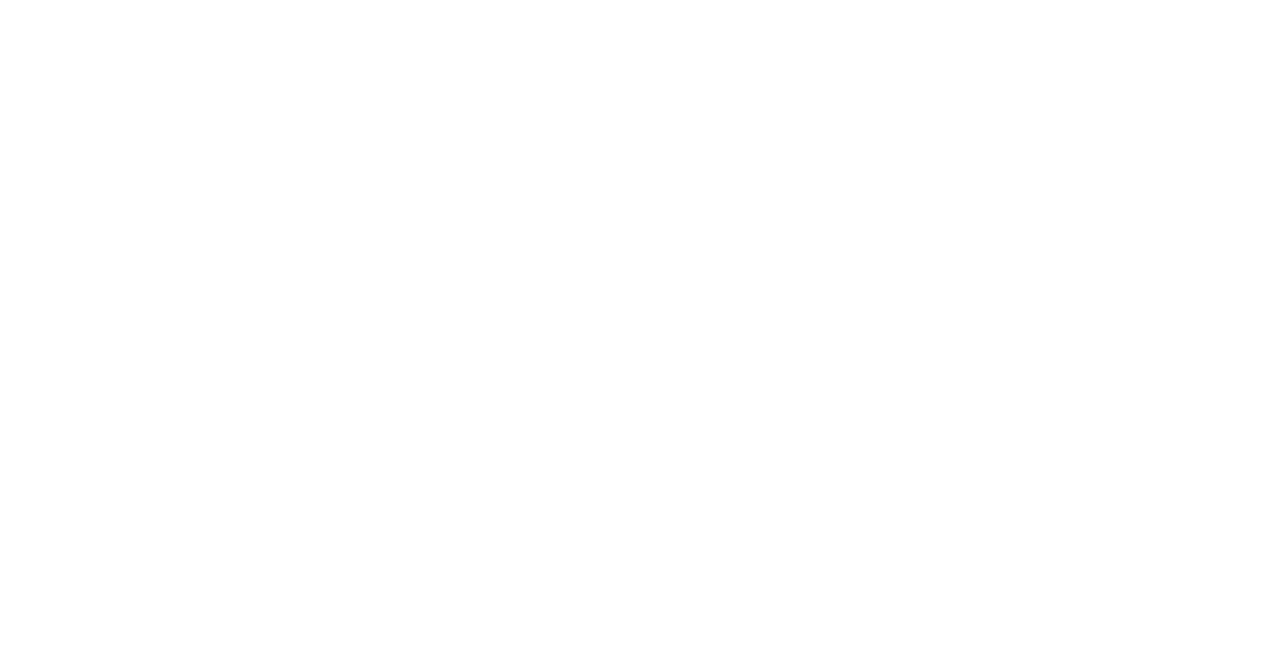
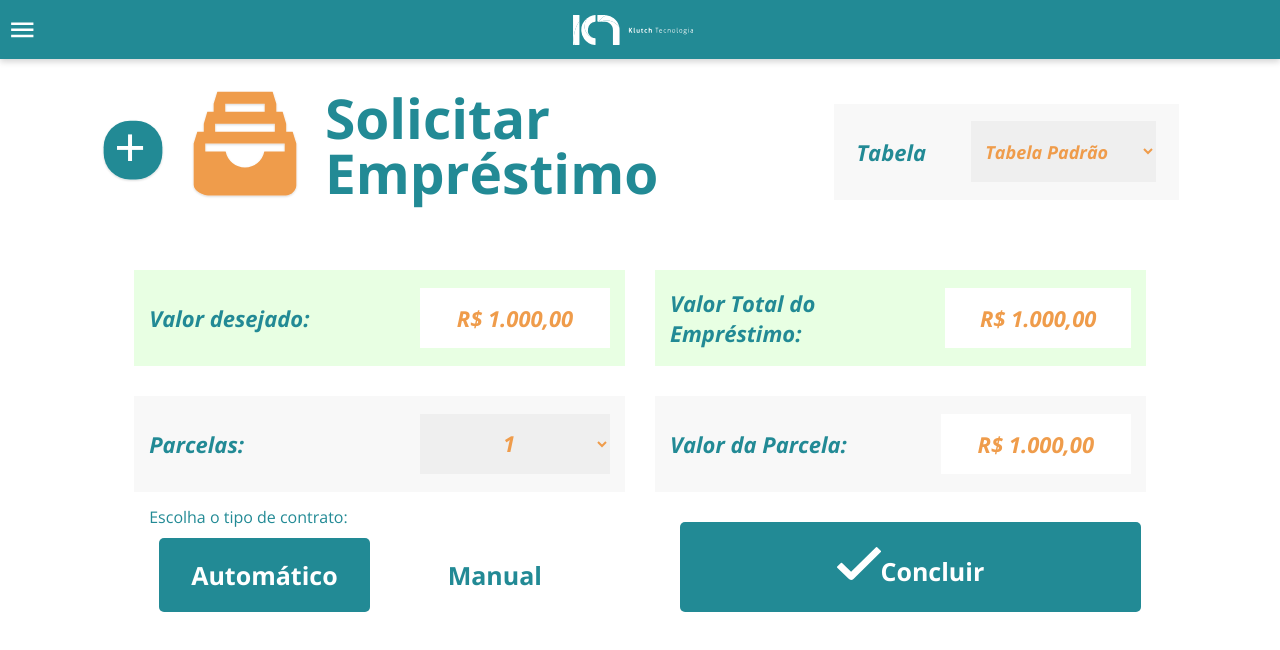
Before and after one commit to juvenalbruno/Desafio_Klutch, a React (Create React App) app: page /solicitation/conclusion in a window 1280 px wide. Shown: the top 650 px of the page. Built offline with nearby package versions, Linux system fonts and the light colour scheme.

Commit message:
conclusao

```diff
--- a/src/Routes.tsx
+++ b/src/Routes.tsx
@@ -4,15 +4,17 @@
 import Home from './pages/Home';
 import SelectCart from './pages/SelectedCard';
 import Solicitation from './pages/Solicitation';
+import Conclusion from './pages/Conclusion';
 
 export default function Routes(){
     return(
         <BrowserRouter>
             <Switch>
+                <Route path="/solicitation/conclusion" component={Conclusion} />
+                <Route path="/solicitation/datacard" component={DataCard} />
+                <Route path="/solicitation/card" component={SelectCart} />
+                <Route path="/solicitation" component={Solicitation} exact />
                 <Route path="/" component={Home} exact />
-                <Route path="/solicitation" component={Solicitation} exact />
-                <Route path="/solicitation/selectedcard" component={SelectCart} />
-                <Route path="/solicitation/datacard" component={DataCard} />
             </Switch>
         </BrowserRouter>
     );
--- /dev/null
+++ b/src/components/TableComum/index.tsx
@@ -0,0 +1,8 @@
+import React from 'react';
+export default function TableComum(props){
+    return(
+        <>
+
+        </>
+    );
+}
--- a/src/global.ts
+++ b/src/global.ts
@@ -5,6 +5,7 @@
         --color-primary: #228A95;
         --color-blue2: #187680;
         --color-blue-bloq: #228A9540;
+        --color-confirm: #E8FFE3;
         --color-secondary: #EF9C4B;
         --color-orange2: #fd8030;
         --color-selection: #EFDF4B23;
--- /dev/null
+++ b/src/pages/Conclusion.tsx
@@ -0,0 +1,250 @@
+import React from 'react';
+import styled from 'styled-components';
+import Sidebar from '../components/Sidebar';
+
+import Plus from "../assets/icons/Grupo270.svg";
+import Filing from "../assets/icons/_ionicons_svg_md-filing-2.svg";
+import Confirm from "../assets/icons/_ionicons_svg_ios-checkmark.svg";
+import TableComum from '../components/TableComum';
+
+export default function Conclusion(){
+    return(
+        <>
+            <Sidebar />
+            <Container>
+                <Title>
+                    <TitleWrapp>
+                        <img className="plus" src={Plus} alt="IconPlus" />
+                        <img src={Filing} alt="IconFiling" />
+                        <h1>Solicitar Empréstimo</h1>
+                    </TitleWrapp>
+                    <TableOptions>
+                        <h1>Tabela</h1>
+                        <select name="" id="Tabela">
+                            <option value="Tabela 1">Tabela Padrão</option>
+                            <option value="Tabela 2">Tabela Padrão 2</option>
+                        </select>
+                    </TableOptions>
+                </Title>
+                <Info>
+                    <Column>
+                        <Celula style={{backgroundColor: 'var(--color-confirm)'}}>
+                            <h1>
+                                Valor desejado:
+                            </h1>
+                            <h2>R$ 1.000,00</h2>
+                        </Celula>
+                        <Celula style={{backgroundColor: 'var(--color-confirm)'}}>
+                            <h1>
+                                Valor Total do Empréstimo:
+                            </h1>
+                            <h2>R$ 1.000,00</h2>
+                        </Celula>
+                    </Column>
+                    <Column>
+                        <Celula>
+                            <h1>Parcelas:</h1>
+                            <select name="Parcelas" id="">
+                                <option value="1">1</option>
+                                <option value="2">2</option>
+                                <option value="3">3</option>
+                            </select>
+                        </Celula>
+                        <Celula>
+                            <h1>
+                                Valor da Parcela:
+                            </h1>
+                            <h2>R$ 1.000,00</h2>
+                        </Celula>
+                    </Column>
+                    <Column>
+                        <Celula style={{backgroundColor: 'var(--color-white)'}}>
+                            <InfoContent>
+                                <p>Escolha o tipo de contrato:</p>
+                                <BTN>
+                                    <input type="radio" name="Tipo" id="Automatico" checked/>
+                                    <label htmlFor="Automatico">Automático</label>
+                                    <input type="radio" name="Tipo" id="Manual" />
+                                    <label htmlFor="Manual">Manual</label>
+                                </BTN>
+                            </InfoContent>
+                        </Celula>
+                        <Celula style={{backgroundColor: 'var(--color-white)'}}>
+                            <InfoContent>
+                                <button>
+                                    <img src={Confirm} alt="Confirmar" />
+                                    Concluir
+                                </button>
+                            </InfoContent>
+                        </Celula>
+                    </Column>
+                </Info>
+            </Container>
+            <TableComum />
+        </>
+  );
+}
+
+const Container = styled.div``;
+const Title = styled.div`
+    display: flex;
+    flex-wrap: wrap;
+    align-items: flex-end;
+    justify-content: space-around;
+`;
+const TableOptions = styled.div`
+    display: flex;
+    margin-left: 25px;
+    margin-top: 25px;
+    height: 96px;
+    width: 345px;
+    justify-content: space-around;
+    align-items: center;
+    background-color: var(--color-background);
+
+    h1 {
+        font-size: 22px;
+        font-style: italic;
+        color: var(--color-primary);
+    }
+
+    select {
+        height: 61px;
+        width: 185px;
+        font-size: 18px;
+        font-style: italic;
+        font-weight: 700;
+        color: var(--color-secondary);
+        padding: 0 10px;
+        border: none;
+    }
+`;
+const TitleWrapp = styled.div`
+  display: flex;
+  align-items: center;
+  margin-top: 30.35px;
+
+  img {
+    display: flex;
+    justify-content: center;
+    height: 8.5vw;
+    margin-right: 2vw;
+  }
+  .plus {
+    height: 6vw;
+  }
+  h1 {
+    font-size: 4.3vw;
+    line-height: 1;
+    width: 22vw;
+    color: var(--color-primary);
+  }
+`;
+const Info = styled.div`
+    margin-top: 55px;
+    display: flex;
+    flex-direction: column;
+    justify-content: center;
+    align-items: center;
+
+`;
+const Column = styled.div`
+    display: flex;
+    flex-wrap: wrap;
+    justify-content: center;
+    width: 85%;
+`;
+const Celula = styled.div`
+    display: flex;
+    height: 96px;
+    width: 36vw;
+    min-width: 345px;
+    background-color: var(--color-background);
+    padding: 0 15px;
+    margin: 15px;
+    justify-content: space-between;
+    align-items: center;
+
+    h1 {
+        font-size: 22px;
+        font-style: italic;
+        color: var(--color-primary);
+    }
+
+    h2 {
+        text-align: center;
+        width: 190px;
+        padding: 15px 0;
+        font-size: 22px;
+        font-style: italic;
+        color: var(--color-secondary);
+        background-color: var(--color-white);
+    }
+
+    select {
+        width: 190px;
+        height: 60px;
+        font-size: 22px;
+        text-align: center;
+        color: var(--color-secondary);
+        font-weight: bold;
+        font-style: italic;
+        border: 0;
+        padding: 10px;
+    }
+
+`;
+const BTN = styled.div`
+    display: flex;
+    /* flex-wrap: wrap; */
+    justify-content: space-evenly;
+    align-items: center;
+`;
+const InfoContent = styled.div`
+    display: flex;
+    flex-direction: column;
+    width: 100%;
+    height: 85px;
+    justify-content: flex-end;
+
+    p {
+        color: var(--color-primary);
+        margin-bottom: 10px;
+    }
+
+    input {
+        display: none;
+    }
+
+    label {
+        width: 220px;
+        padding: 20px 0;
+        margin: 0 10px;
+        text-align: center;
+
+        border: 0;
+        border-radius: 5px;
+        font-size: 25px;
+        font-weight: bold;
+        color: var(--color-primary);
+        cursor: pointer;
+    }
+    input[type="radio"]:checked+label{
+        color: var(--color-white);
+        background-color: var(--color-primary);
+    }
+    button {
+        width: 100%;
+        padding: 25px 0;
+        margin: 0 10px;
+        text-align: center;
+
+        border: 0;
+        border-radius: 5px;
+        font-size: 25px;
+        font-weight: bold;
+        color: var(--color-white);
+        background-color: var(--color-primary);
+        cursor: pointer;
+    }
+`;
```
Also changed, not shown: src/assets/icons/_ionicons_svg_ios-checkmark.svg (added).
